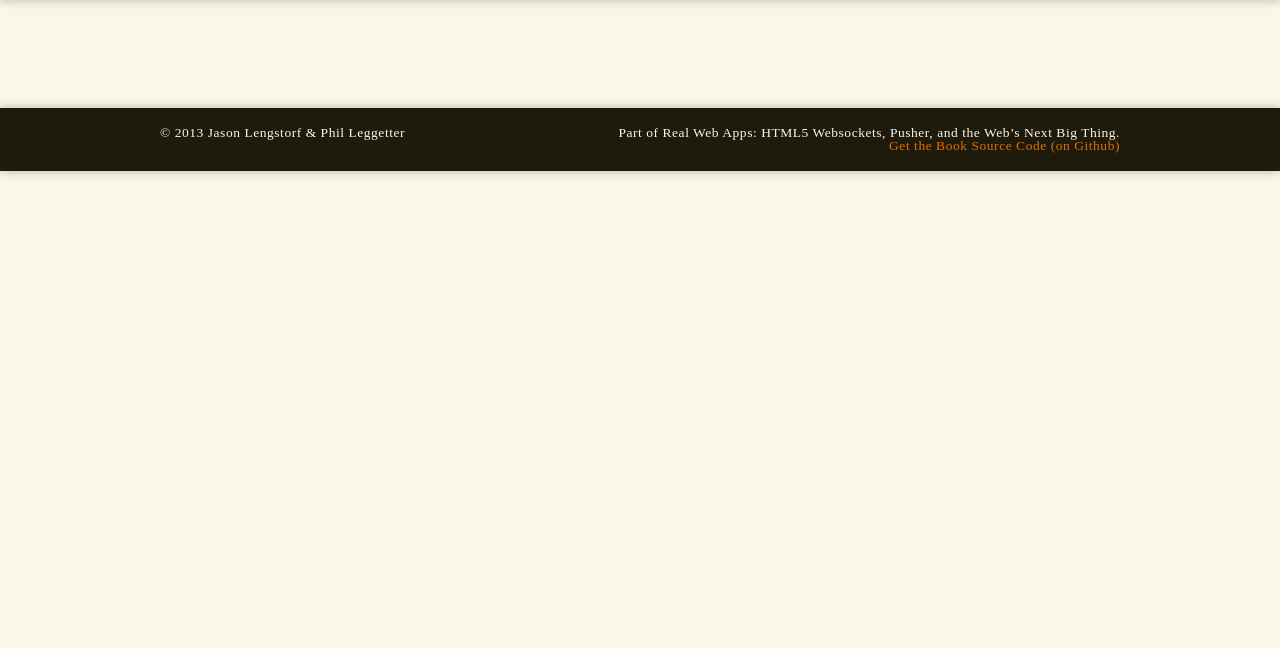
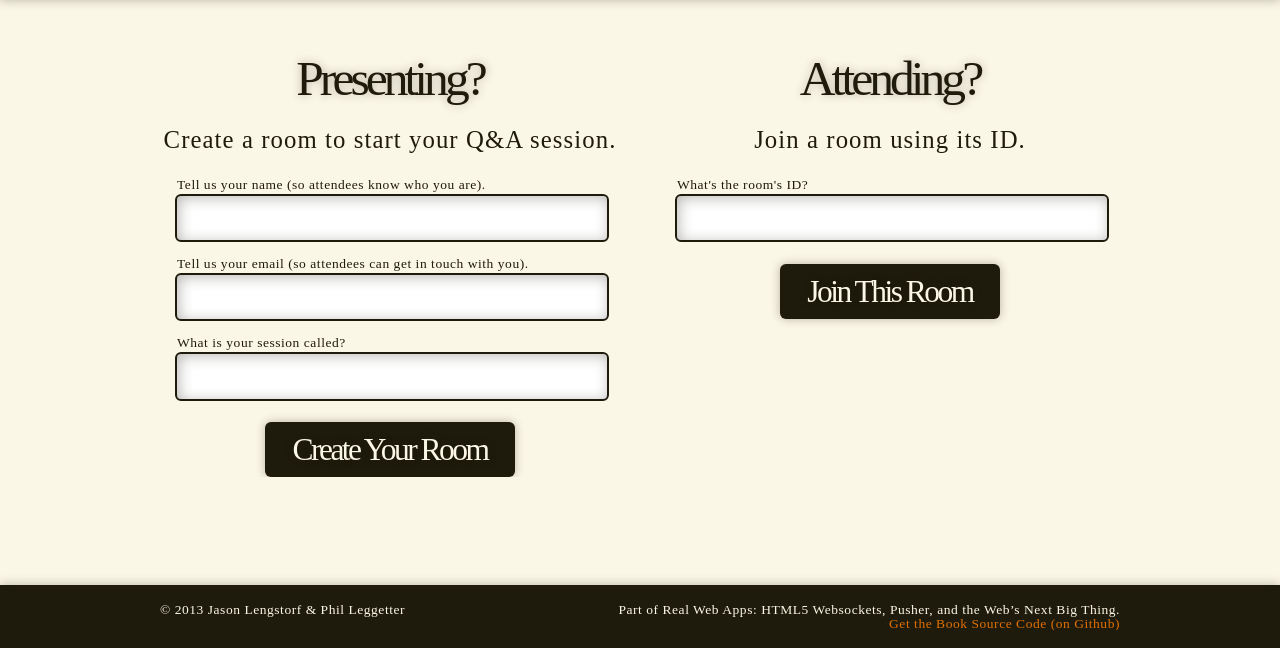
Before and after one commit to LeuisKen/Realtime-Web-Apps-with-HTML5-WebSocket-PHP-and-jQuery, a PHP site: page / in a window 1280 px wide. Shown: the part 245-893 px from the top of the page. Before the commit the page ends 421 px from the top, so only its background shows below. Run offline with PHP 8.4, Linux system fonts and the light colour scheme.

Commit message:
go to lesson

```diff
--- a/ch07/assets/styles/main.css
+++ b/ch07/assets/styles/main.css
@@ -31,7 +31,7 @@ body{
 	color: #1f1b0c;
 	letter-spacing: .06em;
 }
-h1{
+h1,h2{
 	font-family: 'Cooper Black W01';
 	font-weight: normal;
 }
@@ -41,6 +41,47 @@ h1{
 	font-size: 6em;
 	line-height: 1em;
 	letter-spacing: -.1em;
+}
+h2{
+	text-shadow: 0 0 10px rgba(31, 27, 12, .3);
+}
+h2{
+	margin: 0 0 .5em;
+	font-size: 2.75em;
+	line-height: 1em;
+	letter-spacing: -.08em;
+}
+p{
+	text-align: center;
+}
+form p{
+	margin: 0 0 1em;
+	padding: 0;
+	font-size: 1.375em;
+}
+label{
+	font-family: 'NewsGothicNo2W01-Bold';
+	font-size: .75em;
+	line-height: 1.25em;
+	letter-spacing: .04em;
+}
+input{
+	font-family: 'Cooper Black W01';
+	color: #fbf7e7;
+	background-color: #1f1b0c;
+	border-radius: 6px;
+	border: none;
+	font-size: 1.75em;
+	line-height: 1em;
+	letter-spacing: -.08em;
+	text-shadow: 0 0 10px rgba(31, 27, 12, .3);
+}
+label input{
+	font-family: 'NewsGothicNo2W01-Light';
+	font-size: 1.75em;
+	letter-spacing: .08em;
+	color: #1f1b0c;
+	background-color: #fff;
 }
 .tagline{
 	font-family: 'NewsGothicNo2W01-Light';
@@ -58,6 +99,39 @@ a:active,a:hover,a:focus{
 	text-decoration: underline;
 	outline: none;
 }
+section{
+	width: 960px;
+	margin: 0 auto;
+	overflow: hidden;
+}
+form{
+	float: left;
+	width: 460px;
+	text-align: center;
+}
+form#attending{
+	float: right;
+}
+label{
+	display: block;
+	width: 430px;
+	margin: 0 auto 1em;
+	text-indent: 2px;
+	text-align: left;
+}
+input{
+	margin: .25em 0 0;
+	padding: .375em .875em;
+}
+label input{
+	display: block;
+	width: 400px;
+	margin: 0;
+	padding: .375em 15px;
+	border: 2px solid #1f1b0c;
+	border-radius: 6px;
+	box-shadow: inset 2px 2px 14px rgba(31, 27, 12, .3);
+}
 footer li{
 	font-family: 'NewsGothicNo2W01-Light';
 	font-size: .75em;
@@ -68,6 +142,25 @@ footer li{
 footer li em{
 	font-family: 'NewsGothicNo2W01-Light';
 	font-style: normal;
+}
+
+/* Highlights
+ ----------------------------------------------------------------------------*/
+
+input:active,input:hover,input:focus{
+	background-color: #e06f00;
+	outline: none;
+}
+input::-moz-focus-inner{
+	border: 0;
+}
+label input:active,label input:focus{
+	border-color: #e06f00;
+	background-color: #fff;
+	outline: none;
+}
+label input:hover{
+	background-color: #fff;
 }
 
 /* Layout
@@ -140,7 +233,6 @@ footer li.copyright{
 	}
 }
 @media screen and (max-width: 768px){
-
 	header h1,header p{
 		width: 300px;
 	}
--- a/ch07/index.html
+++ b/ch07/index.html
@@ -15,6 +15,34 @@
 		A live feedback system for classes, presentations, and conferences.
 	</p><!-- /.tagline -->
 </header>
+<section>
+	<form id="attending">
+		<h2>Attending?</h2>
+		<p>Join a room using its ID.</p>
+		<label>
+			What's the room's ID?
+			<input type="text" name="room_id" />
+		</label>
+		<input type="submit" value="Join This Room" />
+	</form><!-- #attending -->
+	<form id="presenting">
+		<h2>Presenting?</h2>
+		<p>Create a room to start your Q&amp;A session.</p>
+		<label>
+			Tell us your name (so attendees know who you are).
+			<input type="text" name="presenter-name" />
+		</label>
+		<label>
+			Tell us your email (so attendees can get in touch with you).
+			<input type="text" name="presenter-email" />
+		</label>
+		<label>
+			What is your session called?
+			<input type="text" name="session-name" />
+		</label>
+		<input type="submit" value="Create Your Room" />
+	</form><!-- #presenting -->
+</section>
 <footer>
 	<ul>
 		<li class="copyright">
```
Also changed, not shown: 1 other file.
